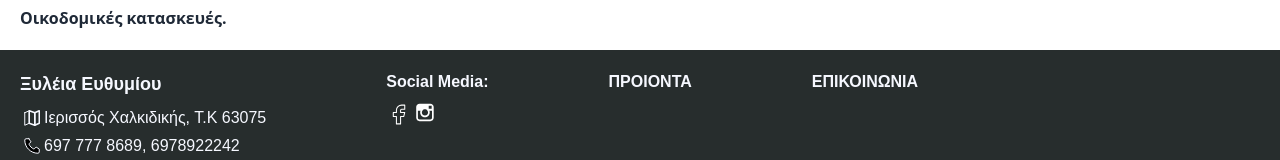
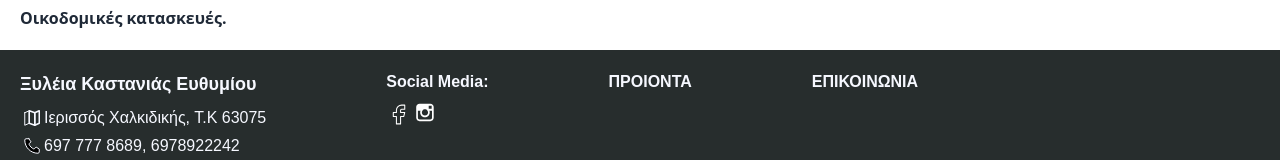
Before and after one commit to anargiris/efthimiou, a Next.js app: page /epikoinwnia in a window 1280 px wide. Shown: the part 1111-1271 px from the top of the page. Built offline with nearby package versions, Linux system fonts and the light colour scheme; a web font is replaced by a local one.

Commit message:
seo typo

```diff
--- a/components/Footer.js
+++ b/components/Footer.js
@@ -10,7 +10,7 @@ const Footer = () => {
     >
       <div className="flex gap-20">
         <div className="p-5">
-          <p className="text-lg font-bold mb-2">Ξυλέια Ευθυμίου</p>
+          <p className="text-lg font-bold mb-2">Ξυλέια Καστανιάς Ευθυμίου</p>
           <div className="flex mb-1">
             <svg width="24" height="24" fill="none" viewBox="0 0 24 24">
               <path
--- a/pages/epikoinwnia.js
+++ b/pages/epikoinwnia.js
@@ -20,7 +20,7 @@ const epikoinwnia = () => {
   return (
     <>
       <Head>
-        <title>Ξυλεία Ευθυμίου - Στοιχεία Επικοινωνίας</title>
+        <title>Ξυλεία Καστανιάς Ευθυμίου - Στοιχεία Επικοινωνίας</title>
         <meta
           property="og:title"
           content="Ξυλεία Καστανιάς | Ευθυμίου | Στοιχεία Επικοινωνίας"
```
